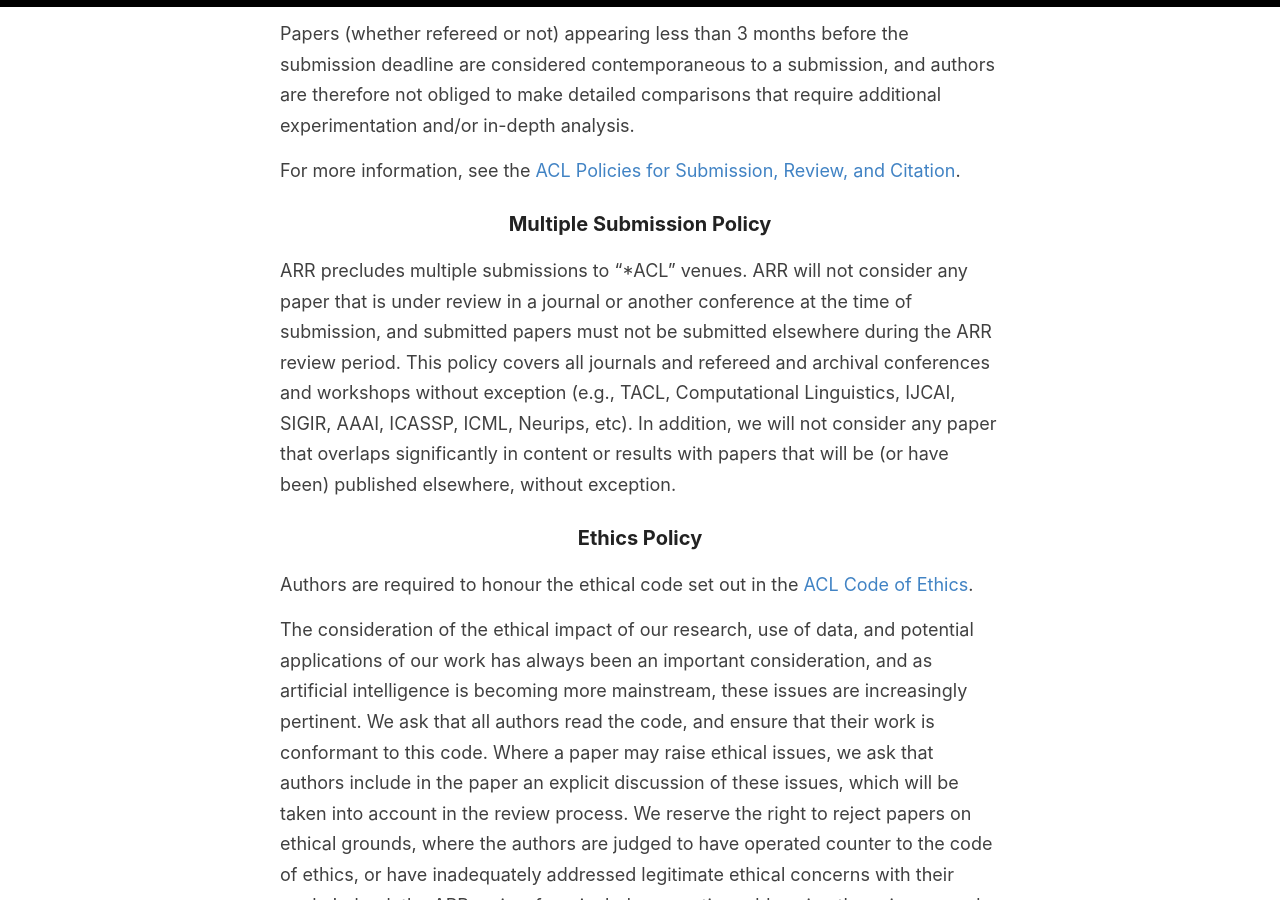
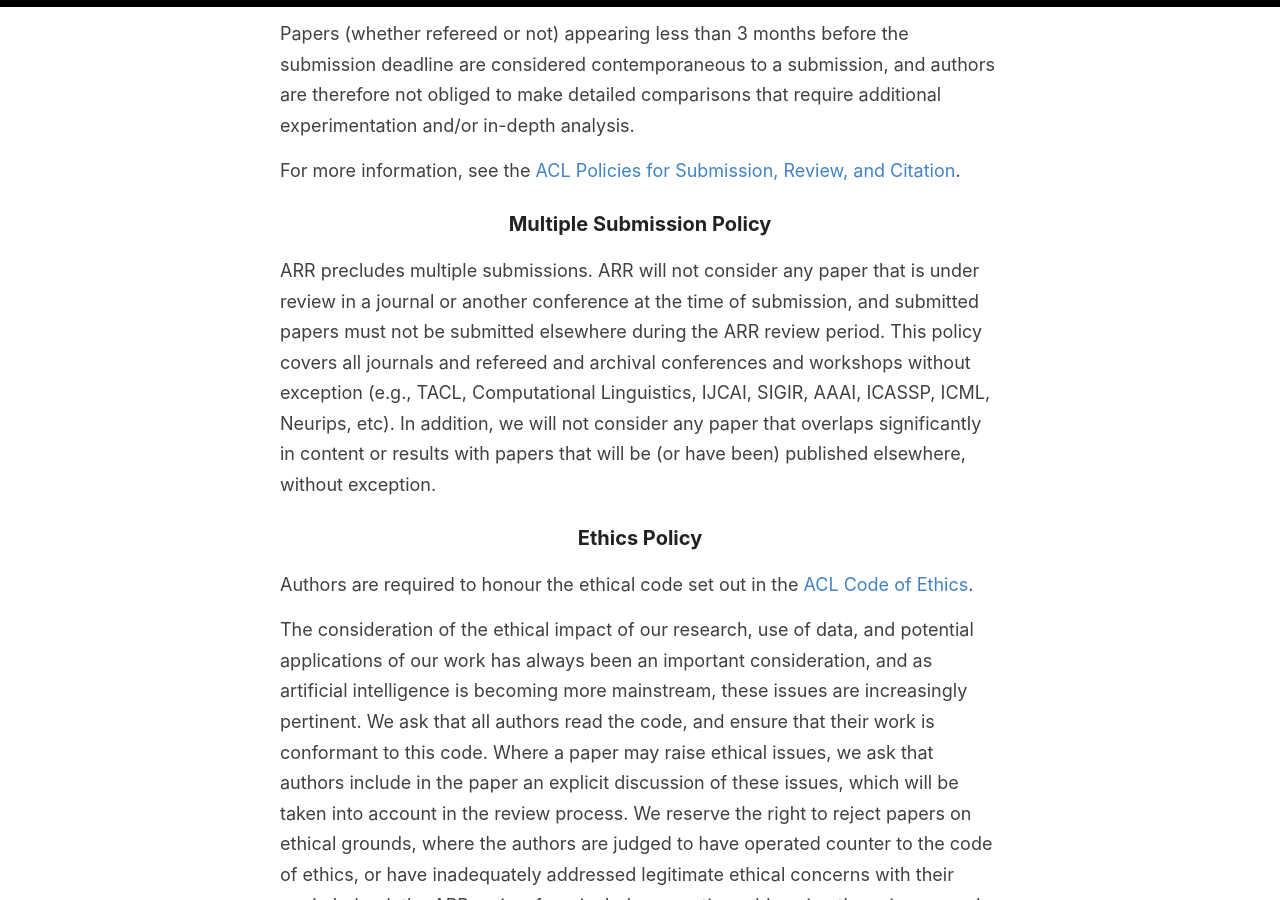
Before and after one commit to amitmerchant1990/reverie, a Jekyll site: the page built from cfp.md, in a window 1280 px wide and 900 px high, scrolled down 4010 px. Built offline with Jekyll 4.4.1, drawn with Linux system fonts in a browser that asks for light colours; some of the changed text lies outside the part shown.

Commit message:
Update cfp.md

```diff
--- a/cfp.md
+++ b/cfp.md
@@ -87,7 +88,7 @@ For more information, see the [ACL Policies for Submission, Review, and Citation
 
 ### Multiple Submission Policy
 
-ARR precludes multiple submissions to "\*ACL" venues. ARR will not consider any paper that is under review in a journal or another conference at the time of submission, and submitted papers must not be submitted elsewhere during the ARR review period. This policy covers all journals and refereed and archival conferences and workshops without exception  (e.g., TACL, Computational Linguistics, IJCAI, SIGIR, AAAI, ICASSP, ICML, Neurips, etc).
+ARR precludes multiple submissions. ARR will not consider any paper that is under review in a journal or another conference at the time of submission, and submitted papers must not be submitted elsewhere during the ARR review period. This policy covers all journals and refereed and archival conferences and workshops without exception  (e.g., TACL, Computational Linguistics, IJCAI, SIGIR, AAAI, ICASSP, ICML, Neurips, etc).
 In addition, we will not consider any paper that overlaps significantly in content or results with papers that will be (or have been) published elsewhere, without exception.
 
 ### Ethics Policy
```
Also changed, not shown: other parts of cfp.md (+2 -1 lines).
